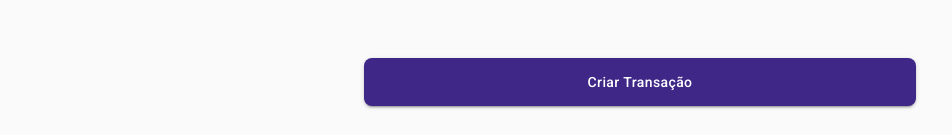
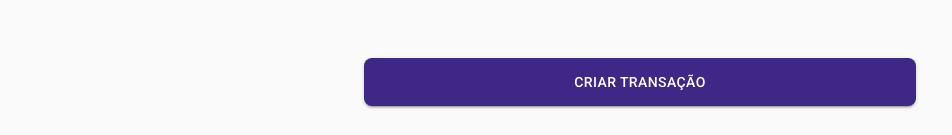
Before and after one commit to alextavella/challenge-transactions, a React (Create React App) app: page /new in a window 1280 px wide. Shown: the part 662-797 px from the top of the page, without its empty margins (0-952 px from the left). Built offline with nearby package versions, Linux system fonts and the light colour scheme.

Commit message:
style: 💄 Include text on button component

```diff
--- a/src/components/Button/index.tsx
+++ b/src/components/Button/index.tsx
@@ -1,6 +1,7 @@
 import MaterialButton, {
   ButtonProps as MaterialButtonProps,
 } from '@material-ui/core/Button';
+import Text from '@material-ui/core/Typography';
 import React from 'react';
 
 interface ButtonProps extends MaterialButtonProps {}
@@ -13,7 +14,7 @@ const Button: React.FC<ButtonProps> = ({
 }) => {
   return (
     <MaterialButton variant="contained" color="primary" {...rest}>
-      {children}
+      <Text variant="button">{children}</Text>
     </MaterialButton>
   );
 };
```
Also changed, not shown: 1 other file (tests, documents, lock files or other folders).
